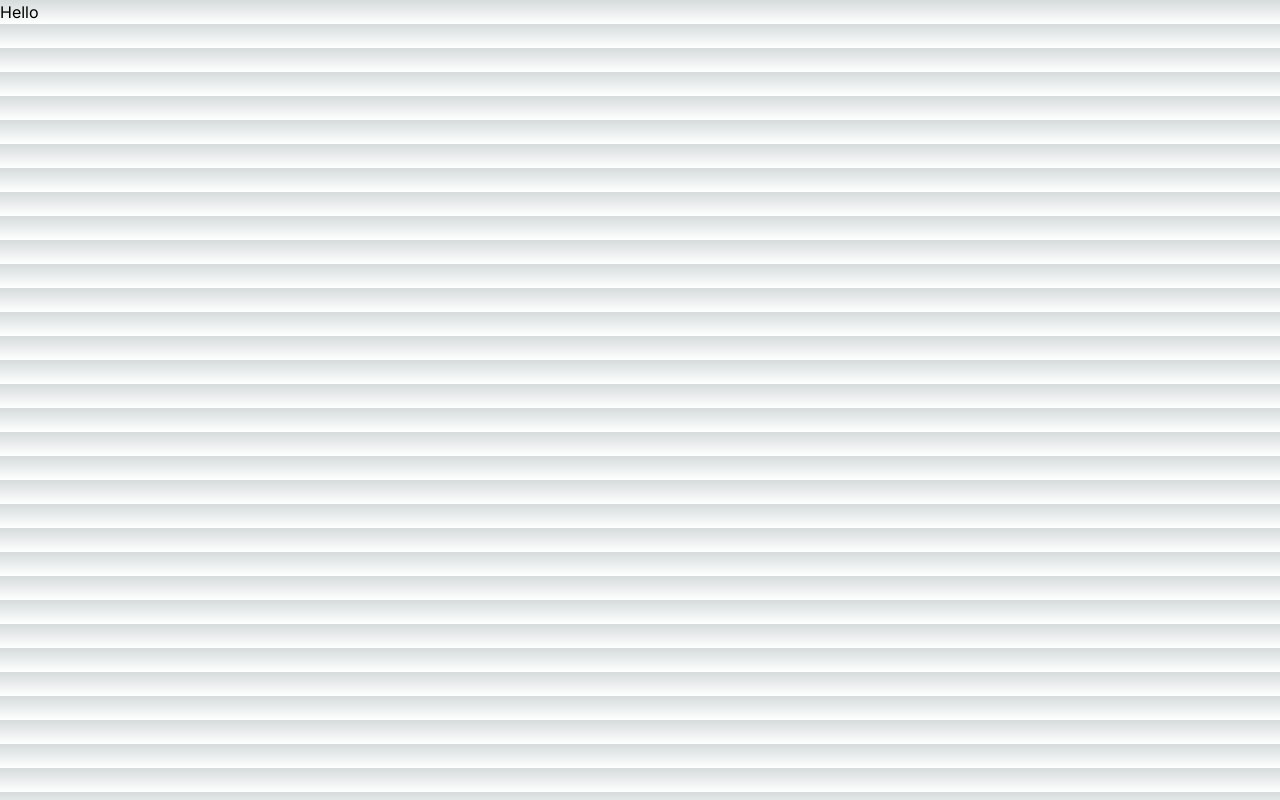
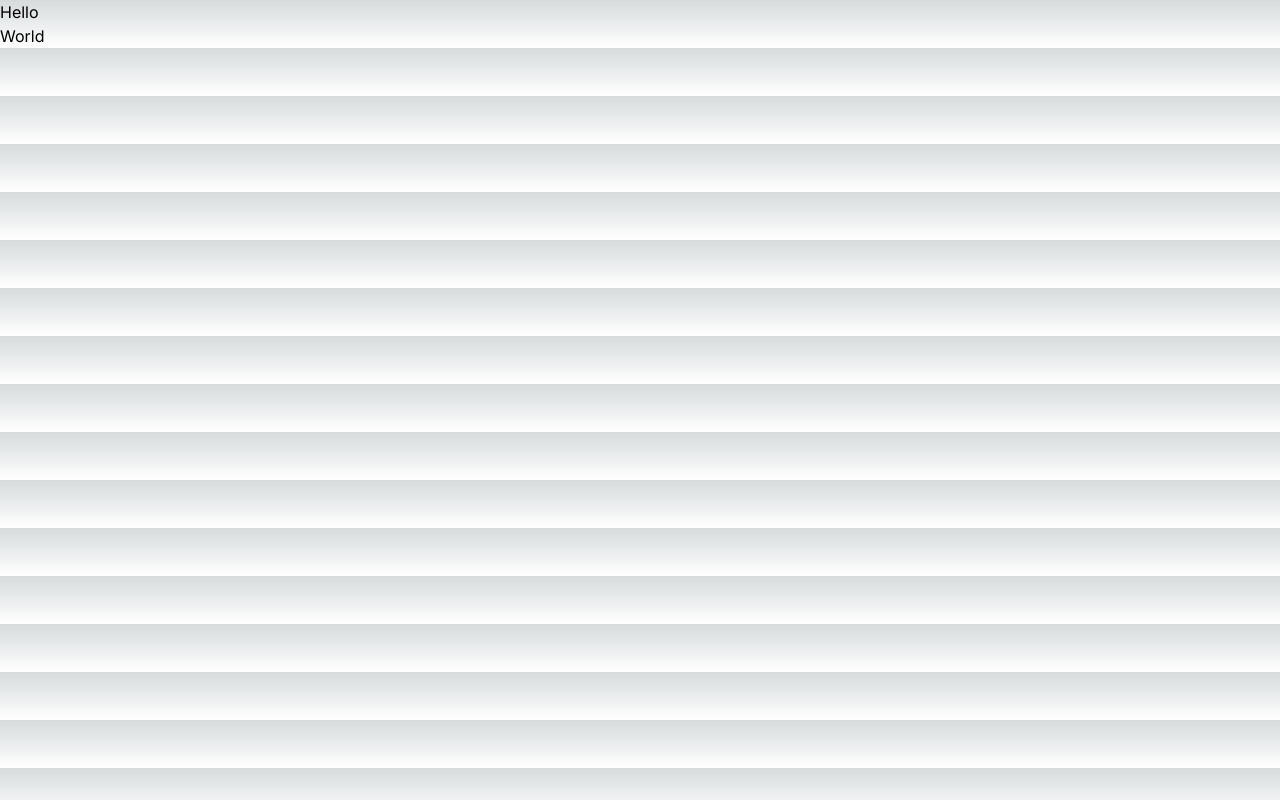
Before and after one commit to Hemanthdevss/course-selling-app, a Next.js app: page / in a window 1280 px wide. Built offline with nearby package versions, Linux system fonts and the light colour scheme.

Commit message:
added div tag

```diff
--- a/src/app/page.tsx
+++ b/src/app/page.tsx
@@ -2,6 +2,9 @@ import Image from "next/image";
 
 export default function Home() {
   return (
-    <h1> Hello </h1>
+    <div>
+      <h1> Hello </h1>
+      <p> World </p>
+    </div>
   );
 }
```
